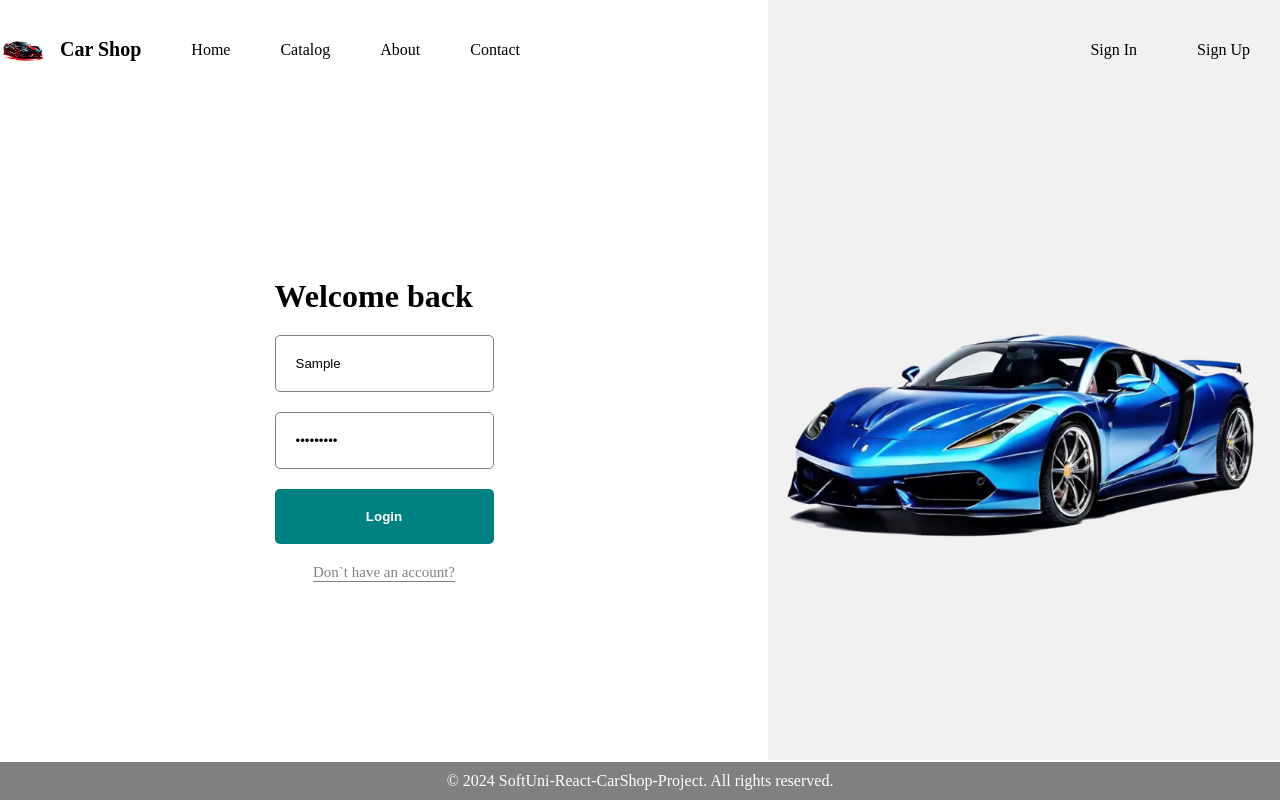
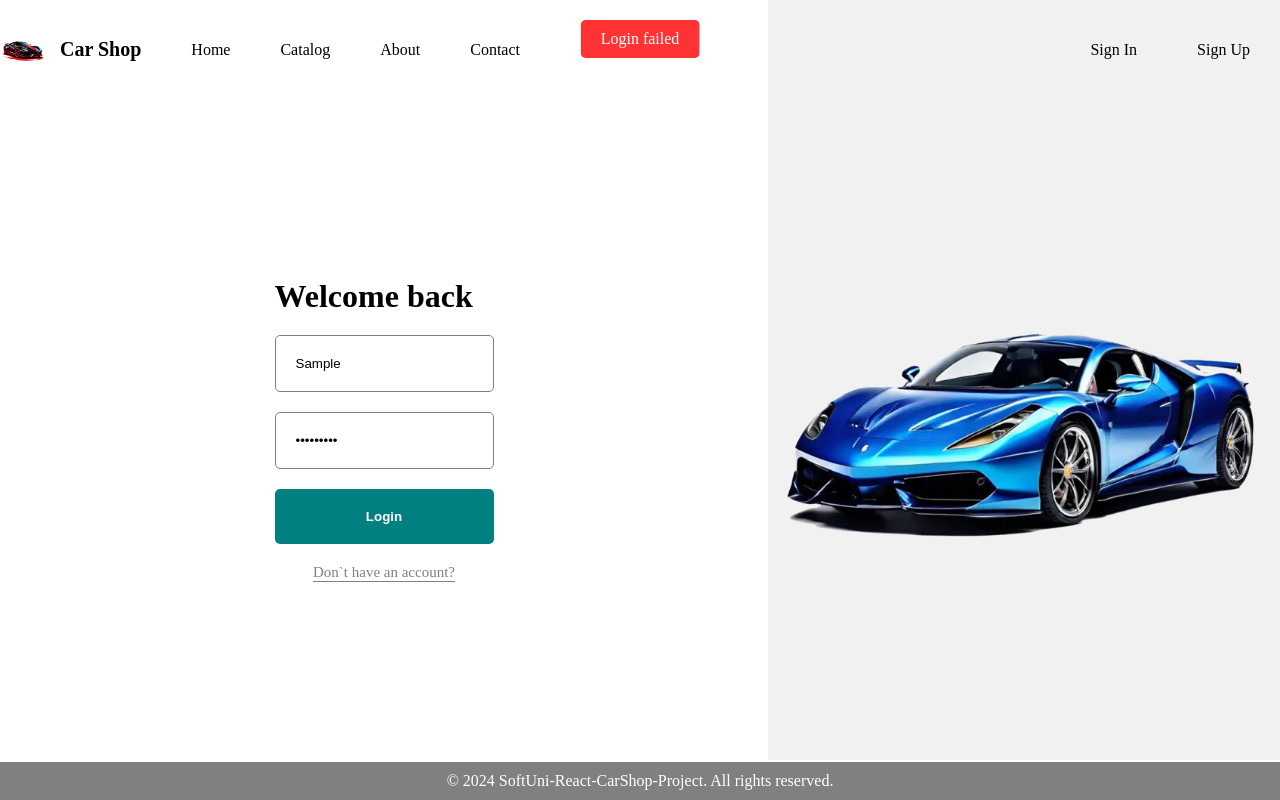
Before and after one commit to SlaviHristev/SoftUni-React-Exam-Project, a React (Vite) app in the folder client/: page /login in a window 1280 px wide. Both pictures are taken after typing "Sample", "Sample123" into the empty fields and a click on the button "Login". Built offline with nearby package versions, Linux system fonts and the light colour scheme; no server answers.

Commit message:
Started working on error handling and displaying error messages, implemented it into the login and register pages

```diff
--- a/client/src/App.jsx
+++ b/client/src/App.jsx
@@ -1,5 +1,5 @@
 import { createBrowserRouter, RouterProvider } from 'react-router-dom'
-import  {Layout, RequireAuth } from './pages/Layout/Layout'
+import { Layout, RequireAuth } from './pages/Layout/Layout'
 import Home from './pages/Home/Home'
 import Login from './pages/Login/Login'
 import Register from './pages/Register/Register'
@@ -11,6 +11,8 @@ import SinglePage from './pages/SinglePage/SinglePage'
 import Edit from './pages/Edit/Edit'
 import Profile from './pages/Profile/Profile'
 import ProfileUpdate from './pages/ProfileUpdate/ProfileUpdate'
+import { ErrorProvider } from './context/ErrorContext'
+import ErrorPopUp from './components/ErrorPopUp/ErrorPopUp'
 
 
 function App() {
@@ -59,17 +61,17 @@ function App() {
           path: '/create',
           element: <Create />
         },
-         {
+        {
           path: '/edit/:id',
-          element: <Edit/>
+          element: <Edit />
         },
         {
-          path:'/profile',
-          element:<Profile/>
+          path: '/profile',
+          element: <Profile />
         },
         {
-          path:'/profile/update',
-          element:<ProfileUpdate/>
+          path: '/profile/update',
+          element: <ProfileUpdate />
         },
 
       ]
@@ -77,7 +79,10 @@ function App() {
   ])
   return (
     <>
-      <RouterProvider router={router} />
+      <ErrorProvider>
+        <ErrorPopUp />
+        <RouterProvider router={router} />
+      </ErrorProvider>
     </>
   )
 }
--- /dev/null
+++ b/client/src/components/ErrorPopUp/ErrorPopUp.jsx
@@ -0,0 +1,17 @@
+
+import { useContext } from 'react'
+import './errorPopUp.scss'
+import { ErrorContext } from '../../context/ErrorContext'
+
+const ErrorPopUp = () => {
+    const {error} = useContext(ErrorContext);
+    if(!error) return null;
+
+  return (
+    <div className='errorPopUp'>
+        <p>{error}</p>
+    </div>
+  )
+}
+
+export default ErrorPopUp
--- /dev/null
+++ b/client/src/components/ErrorPopUp/errorPopUp.scss
@@ -0,0 +1,32 @@
+.errorPopUp {
+    position: fixed;
+    top: 20px;
+    left: 50%;
+    transform: translateX(-50%);
+    background-color: rgba(255, 0, 0, 0.8);
+    color: white;
+    padding: 10px 20px;
+    border-radius: 5px;
+    z-index: 1000;
+    animation: fadeIn 0.5s, fadeOut 0.5s 4.5s;
+
+    @keyframes fadeIn {
+        from {
+            opacity: 0;
+        }
+
+        to {
+            opacity: 1;
+        }
+    }
+
+    @keyframes fadeOut {
+        from {
+            opacity: 1;
+        }
+
+        to {
+            opacity: 0;
+        }
+    }
+}
--- /dev/null
+++ b/client/src/context/ErrorContext.jsx
@@ -0,0 +1,21 @@
+import { createContext, useState } from "react";
+
+
+export const ErrorContext = createContext();
+
+export const ErrorProvider  = ({children}) => {
+    const [error, setError] = useState(null);
+
+    const showError = (message) =>{
+        setError(message);
+        setTimeout(() =>{
+            setError(null)
+        }, 5000)
+    };
+
+    return(
+        <ErrorContext.Provider value={{error,showError}}>
+            {children}
+        </ErrorContext.Provider>
+    )
+}
--- a/client/src/pages/Login/Login.jsx
+++ b/client/src/pages/Login/Login.jsx
@@ -3,14 +3,16 @@ import './login.scss'
 import { useContext } from 'react';
 import { AuthContext } from '../../context/AuthContext';
 import apiRequest from '../../lib/apiRequest';
+import { ErrorContext } from '../../context/ErrorContext';
 
 const Login = () => {
 
-  const {updateUser} = useContext(AuthContext);
+  const { updateUser } = useContext(AuthContext);
+  const { showError } = useContext(ErrorContext);
 
   const navigate = useNavigate();
 
-  const handleSubmit = async (e) =>{
+  const handleSubmit = async (e) => {
     e.preventDefault();
 
     const formData = new FormData(e.target);
@@ -19,16 +21,15 @@ const Login = () => {
     const password = formData.get('password');
 
     try {
-        const res = await apiRequest.post('/auth/login',{
-            username,password
+      const res = await apiRequest.post('/auth/login', {
+        username, password
       });
 
       updateUser(res.data)
 
       navigate('/');
     } catch (err) {
-        console.log(err);
-
+      showError(err.response?.data?.message || 'Login failed');
     }
   }
 
@@ -37,8 +38,8 @@ const Login = () => {
       <div className="formContainer">
         <form onSubmit={handleSubmit}>
           <h1>Welcome back</h1>
-                <input type="text" name='username' placeholder='Usename' required/>
-                <input type="password" name='password' placeholder='Password' required/>
+          <input type="text" name='username' placeholder='Usename' required />
+          <input type="password" name='password' placeholder='Password' required />
           <button>Login</button>
           <Link to={'/register'}>Don`t have an account?</Link>
         </form>
--- a/client/src/pages/Register/Register.jsx
+++ b/client/src/pages/Register/Register.jsx
@@ -1,11 +1,14 @@
 import { Link, useNavigate } from 'react-router-dom'
 import './register.scss'
 import apiRequest from '../../lib/apiRequest';
+import { useContext } from 'react';
+import { ErrorContext } from '../../context/ErrorContext';
 
 const Register = () => {
   const navigate = useNavigate();
+  const { showError } = useContext(ErrorContext);
 
-  const handleSubmit = async (e) =>{
+  const handleSubmit = async (e) => {
     e.preventDefault();
 
     const formData = new FormData(e.target);
@@ -13,13 +16,14 @@ const Register = () => {
     const email = formData.get('email');
     const password = formData.get('password');
 
-    try{
-      const res = await apiRequest.post('/auth/register',{
-        username,email,password
+    try {
+      const res = await apiRequest.post('/auth/register', {
+        username, email, password
       });
       navigate('/login')
-    }catch(err){
-      console.log(err);
+    } catch (err) {
+      const errorMessages = err.response?.data?.errors || ['Registration failed'];
+      errorMessages.forEach(message => showError(message));
     }
   }
 
```
Also changed, not shown: 1 other file (tests, documents, lock files or other folders). Lines whose indentation alone changed are shown as unchanged.
